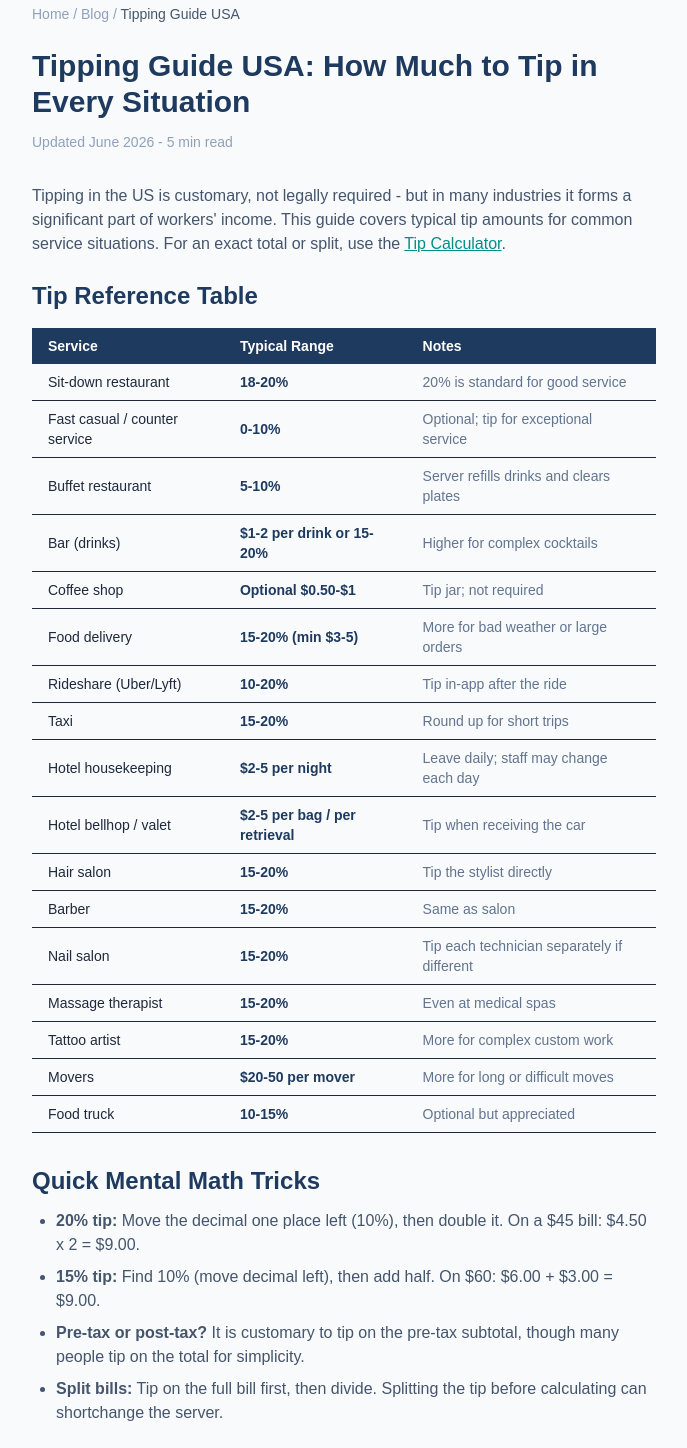
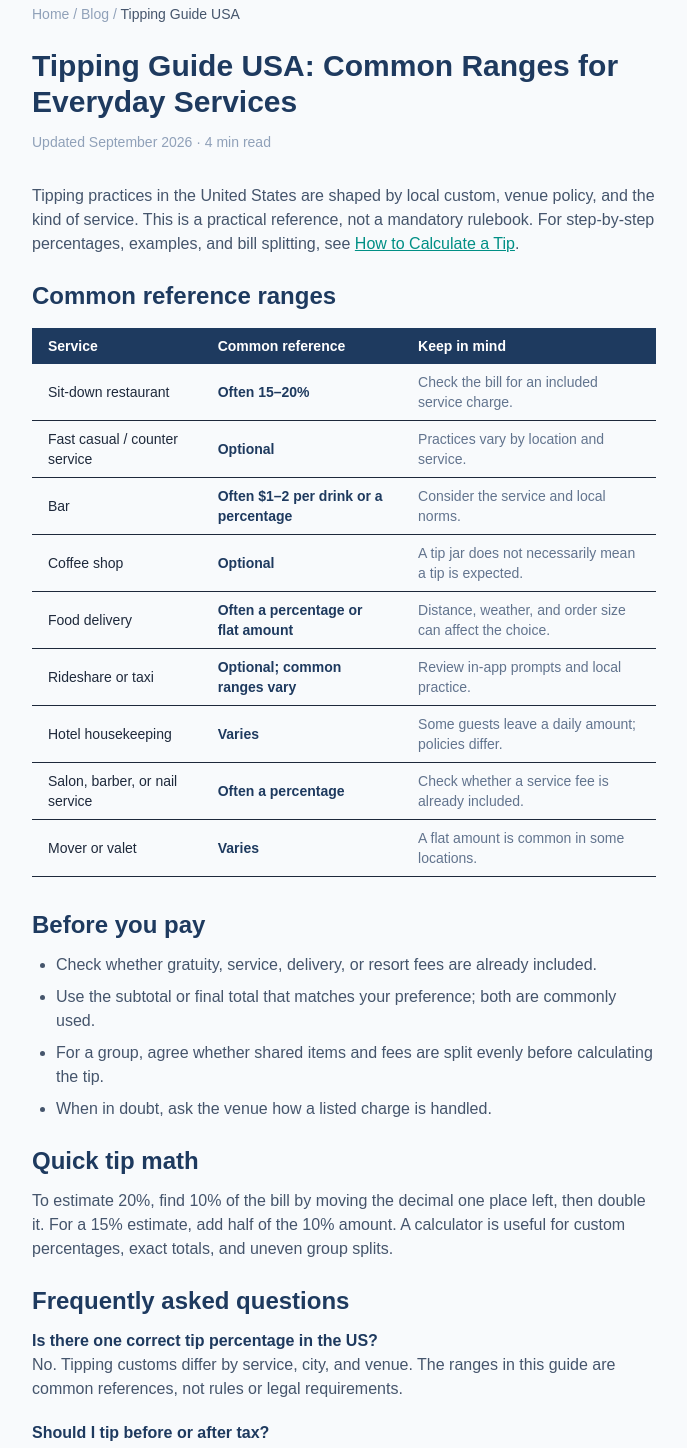
Before and after one commit to monkamonme-collab/calcshrwd, a Next.js app: page /blog/tipping-guide-usa in a window 1280 px wide. Shown: the part 100-1548 px from the top of the page, without its empty margins (296-983 px from the left). Built offline with nearby package versions, Linux system fonts and the light colour scheme.

Commit message:
Clarify US tipping guide and link tip math article

```diff
--- a/app/blog/tipping-guide-usa/page.tsx
+++ b/app/blog/tipping-guide-usa/page.tsx
@@ -2,72 +2,88 @@ import type { Metadata } from "next";
 import Link from "next/link";
 
 export const metadata: Metadata = {
-  title: "Tipping Guide USA: How Much to Tip in Every Situation",
-  description: "A practical US tipping guide for restaurants, delivery, hotels, taxis, salons, and more, with a free tip calculator and quick mental-math methods.",
-  alternates: {
-    canonical: "https://www.calcshrwd.com/blog/tipping-guide-usa",
-  },
+  title: "Tipping Guide USA: Common Ranges for Everyday Services",
+  description:
+    "A practical US tipping reference for restaurants, delivery, hotels, rides, salons, and more. See common ranges, service-charge reminders, and a free calculator.",
+  alternates: { canonical: "https://www.calcshrwd.com/blog/tipping-guide-usa" },
 };
 
 const tipData = [
-  { service: "Sit-down restaurant", range: "18-20%", notes: "20% is standard for good service" },
-  { service: "Fast casual / counter service", range: "0-10%", notes: "Optional; tip for exceptional service" },
-  { service: "Buffet restaurant", range: "5-10%", notes: "Server refills drinks and clears plates" },
-  { service: "Bar (drinks)", range: "$1-2 per drink or 15-20%", notes: "Higher for complex cocktails" },
-  { service: "Coffee shop", range: "Optional $0.50-$1", notes: "Tip jar; not required" },
-  { service: "Food delivery", range: "15-20% (min $3-5)", notes: "More for bad weather or large orders" },
-  { service: "Rideshare (Uber/Lyft)", range: "10-20%", notes: "Tip in-app after the ride" },
-  { service: "Taxi", range: "15-20%", notes: "Round up for short trips" },
-  { service: "Hotel housekeeping", range: "$2-5 per night", notes: "Leave daily; staff may change each day" },
-  { service: "Hotel bellhop / valet", range: "$2-5 per bag / per retrieval", notes: "Tip when receiving the car" },
-  { service: "Hair salon", range: "15-20%", notes: "Tip the stylist directly" },
-  { service: "Barber", range: "15-20%", notes: "Same as salon" },
-  { service: "Nail salon", range: "15-20%", notes: "Tip each technician separately if different" },
-  { service: "Massage therapist", range: "15-20%", notes: "Even at medical spas" },
-  { service: "Tattoo artist", range: "15-20%", notes: "More for complex custom work" },
-  { service: "Movers", range: "$20-50 per mover", notes: "More for long or difficult moves" },
-  { service: "Food truck", range: "10-15%", notes: "Optional but appreciated" },
+  { service: "Sit-down restaurant", range: "Often 15–20%", notes: "Check the bill for an included service charge." },
+  { service: "Fast casual / counter service", range: "Optional", notes: "Practices vary by location and service." },
+  { service: "Bar", range: "Often $1–2 per drink or a percentage", notes: "Consider the service and local norms." },
+  { service: "Coffee shop", range: "Optional", notes: "A tip jar does not necessarily mean a tip is expected." },
+  { service: "Food delivery", range: "Often a percentage or flat amount", notes: "Distance, weather, and order size can affect the choice." },
+  { service: "Rideshare or taxi", range: "Optional; common ranges vary", notes: "Review in-app prompts and local practice." },
+  { service: "Hotel housekeeping", range: "Varies", notes: "Some guests leave a daily amount; policies differ." },
+  { service: "Salon, barber, or nail service", range: "Often a percentage", notes: "Check whether a service fee is already included." },
+  { service: "Mover or valet", range: "Varies", notes: "A flat amount is common in some locations." },
+];
+
+const faqs = [
+  {
+    question: "Is there one correct tip percentage in the US?",
+    answer:
+      "No. Tipping customs differ by service, city, and venue. The ranges in this guide are common references, not rules or legal requirements.",
+  },
+  {
+    question: "Should I tip before or after tax?",
+    answer:
+      "Both approaches are used. If you want to follow a pre-tax subtotal, use it consistently; if you use the total for simplicity, the difference is usually modest.",
+  },
+  {
+    question: "What should I check before adding a tip?",
+    answer:
+      "Look for an automatic gratuity or service charge, especially for groups. Read the bill carefully before adding an additional amount.",
+  },
 ];
 
 export default function TippingGuideUSAArticle() {
+  const faqSchema = {
+    "@context": "https://schema.org",
+    "@type": "FAQPage",
+    mainEntity: faqs.map((faq) => ({
+      "@type": "Question",
+      name: faq.question,
+      acceptedAnswer: { "@type": "Answer", text: faq.answer },
+    })),
+  };
+
   return (
     <article className="max-w-2xl mx-auto px-6 py-10">
-      <script
-        type="application/ld+json"
-        dangerouslySetInnerHTML={{ __html: `{"@context":"https://schema.org","@type":"FAQPage","mainEntity":[{"@type":"Question","name":"How much should I tip at a restaurant in the US?","acceptedAnswer":{"@type":"Answer","text":"The standard tip at a US sit-down restaurant is 18-20% of the pre-tax bill. 20% is common for good service, 15% for adequate service, and more for exceptional service. Tipping below 15% is generally considered a signal of poor service."}},{"@type":"Question","name":"Do you tip before or after tax?","acceptedAnswer":{"@type":"Answer","text":"It is customary to tip on the pre-tax subtotal, though many people tip on the total for simplicity. The difference is small — on a $50 meal with 8% tax, the pre-tax tip at 20% is $10 versus $10.80 post-tax."}},{"@type":"Question","name":"How much do you tip for food delivery?","acceptedAnswer":{"@type":"Answer","text":"A standard food delivery tip is 15-20% of the order total, with a minimum of $3-5 regardless of order size. Tip more for difficult weather conditions, large orders, or long distances."}},{"@type":"Question","name":"Is tipping mandatory in the US?","acceptedAnswer":{"@type":"Answer","text":"Tipping is not legally required in the US, but it is a strong social norm in many service industries. Restaurant servers and other tipped workers often earn wages below minimum wage, with tips expected to make up the difference. Not tipping when expected is considered poor etiquette."}}]}` }}
-      />
-      <nav className="text-sm text-slate-400 mb-6">
+      <script type="application/ld+json" dangerouslySetInnerHTML={{ __html: JSON.stringify(faqSchema) }} />
+      <nav aria-label="Breadcrumb" className="text-sm text-slate-400 mb-6">
         <Link href="/" className="hover:text-[#00B4A6]">Home</Link>
         {" / "}
         <Link href="/blog" className="hover:text-[#00B4A6]">Blog</Link>
         {" / "}
-        <span className="text-slate-600">Tipping Guide USA</span>
+        <span className="text-slate-600" aria-current="page">Tipping Guide USA</span>
       </nav>
 
       <h1 className="text-3xl font-bold text-[#1E3A5F] mb-3">
-        Tipping Guide USA: How Much to Tip in Every Situation
+        Tipping Guide USA: Common Ranges for Everyday Services
       </h1>
-      <p className="text-slate-400 text-sm mb-8">Updated June 2026 - 5 min read</p>
+      <p className="text-slate-400 text-sm mb-8">Updated September 2026 · 4 min read</p>
 
       <p className="text-slate-600 mb-6">
-        Tipping in the US is customary, not legally required - but in many industries it forms
-        a significant part of workers&apos; income. This guide covers typical tip amounts for common
-        service situations. For an exact total or split, use the <Link href="/tools/tip-calculator" className="text-[#008f85] underline">Tip Calculator</Link>.
+        Tipping practices in the United States are shaped by local custom, venue policy, and the kind of service.
+        This is a practical reference, not a mandatory rulebook. For step-by-step percentages, examples, and bill
+        splitting, see <Link href="/blog/how-to-calculate-a-tip" className="text-[#008f85] underline">How to Calculate a Tip</Link>.
       </p>
 
-      <h2 className="text-2xl font-bold text-[#1E3A5F] mb-4">Tip Reference Table</h2>
+      <h2 className="text-2xl font-bold text-[#1E3A5F] mb-4">Common reference ranges</h2>
       <div className="overflow-x-auto mb-8">
         <table className="w-full text-sm border-collapse">
           <thead>
             <tr className="bg-[#1E3A5F] text-white">
               <th className="px-4 py-2 text-left">Service</th>
-              <th className="px-4 py-2 text-left">Typical Range</th>
-              <th className="px-4 py-2 text-left">Notes</th>
+              <th className="px-4 py-2 text-left">Common reference</th>
+              <th className="px-4 py-2 text-left">Keep in mind</th>
             </tr>
           </thead>
           <tbody>
             {tipData.map((row, i) => (
-              <tr key={i} className={"border-b" + (i % 2 === 1 ? " bg-slate-50" : "")}>
+              <tr key={row.service} className={"border-b" + (i % 2 ? " bg-slate-50" : "")}>
                 <td className="px-4 py-2 font-medium">{row.service}</td>
                 <td className="px-4 py-2 text-[#1E3A5F] font-semibold">{row.range}</td>
                 <td className="px-4 py-2 text-slate-500">{row.notes}</td>
@@ -77,32 +93,37 @@ export default function TippingGuideUSAArticle() {
         </table>
       </div>
 
-      <h2 className="text-2xl font-bold text-[#1E3A5F] mb-3">Quick Mental Math Tricks</h2>
+      <h2 className="text-2xl font-bold text-[#1E3A5F] mb-3">Before you pay</h2>
       <ul className="list-disc pl-6 text-slate-600 mb-6 space-y-2">
-        <li><strong>20% tip:</strong> Move the decimal one place left (10%), then double it. On a $45 bill: $4.50 x 2 = $9.00.</li>
-        <li><strong>15% tip:</strong> Find 10% (move decimal left), then add half. On $60: $6.00 + $3.00 = $9.00.</li>
-        <li><strong>Pre-tax or post-tax?</strong> It is customary to tip on the pre-tax subtotal, though many people tip on the total for simplicity.</li>
-        <li><strong>Split bills:</strong> Tip on the full bill first, then divide. Splitting the tip before calculating can shortchange the server.</li>
+        <li>Check whether gratuity, service, delivery, or resort fees are already included.</li>
+        <li>Use the subtotal or final total that matches your preference; both are commonly used.</li>
+        <li>For a group, agree whether shared items and fees are split evenly before calculating the tip.</li>
+        <li>When in doubt, ask the venue how a listed charge is handled.</li>
       </ul>
 
-      <h2 className="text-2xl font-bold text-[#1E3A5F] mb-3">When It Is OK Not to Tip</h2>
+      <h2 className="text-2xl font-bold text-[#1E3A5F] mb-3">Quick tip math</h2>
       <p className="text-slate-600 mb-6">
-        Tipping is not expected for self-service purchases (grocery stores, gas stations, automated
-        checkout kiosks), fast food counters where you order and pick up your own food, and
-        professional services billed at full rate (doctors, lawyers, accountants). If a service
-        charge is already included in the bill, you do not need to add more - though you can if
-        the service was exceptional.
+        To estimate 20%, find 10% of the bill by moving the decimal one place left, then double it. For a 15%
+        estimate, add half of the 10% amount. A calculator is useful for custom percentages, exact totals, and
+        uneven group splits.
       </p>
 
+      <h2 className="text-2xl font-bold text-[#1E3A5F] mb-3">Frequently asked questions</h2>
+      <div className="text-slate-600 mb-8">
+        {faqs.map((faq) => (
+          <section key={faq.question} className="mb-5">
+            <h3 className="font-bold text-[#1E3A5F]">{faq.question}</h3>
+            <p>{faq.answer}</p>
+          </section>
+        ))}
+      </div>
+
       <div className="bg-[#E8F8F7] border border-[#00B4A6] rounded-lg p-5">
-        <h3 className="text-lg font-bold text-[#1E3A5F] mb-2">Calculate the Exact Tip Amount</h3>
+        <h2 className="text-lg font-bold text-[#1E3A5F] mb-2">Calculate the exact total</h2>
         <p className="text-slate-600 mb-3">
-          Enter your bill total and tip percentage to split it any way you like.
+          Enter the bill, choose a percentage, and see the tip, total, and per-person split together.
         </p>
-        <Link
-          href="/tools/tip-calculator"
-          className="inline-block bg-[#00B4A6] text-white font-semibold px-5 py-2 rounded hover:bg-[#009d90] transition-colors"
-        >
+        <Link href="/tools/tip-calculator" className="inline-block bg-[#00B4A6] text-white font-semibold px-5 py-2 rounded hover:bg-[#009d90] transition-colors">
           Use the Tip Calculator
         </Link>
       </div>
```
